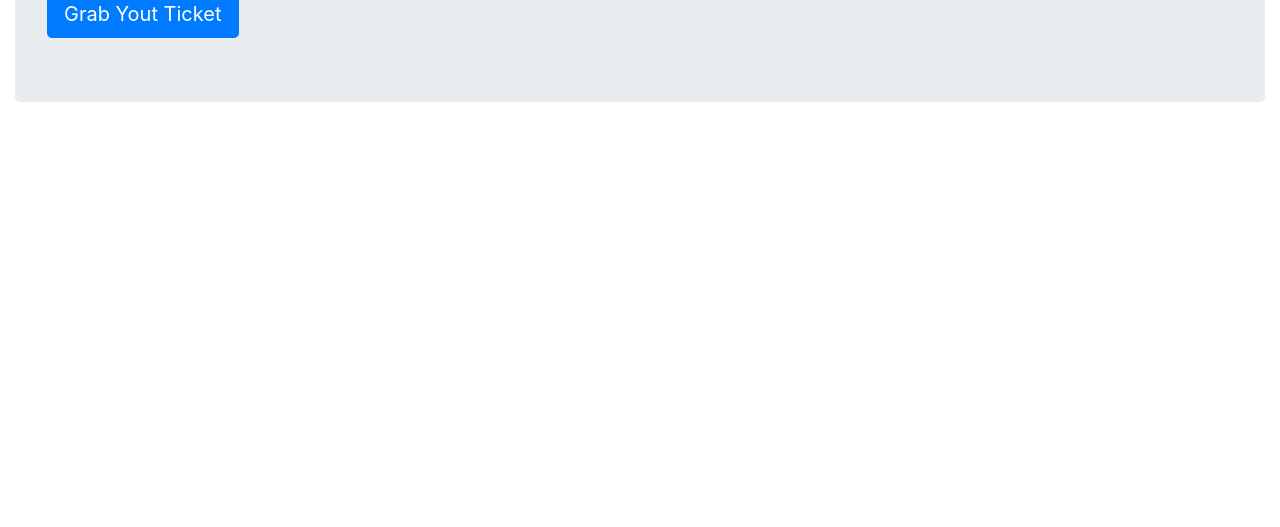
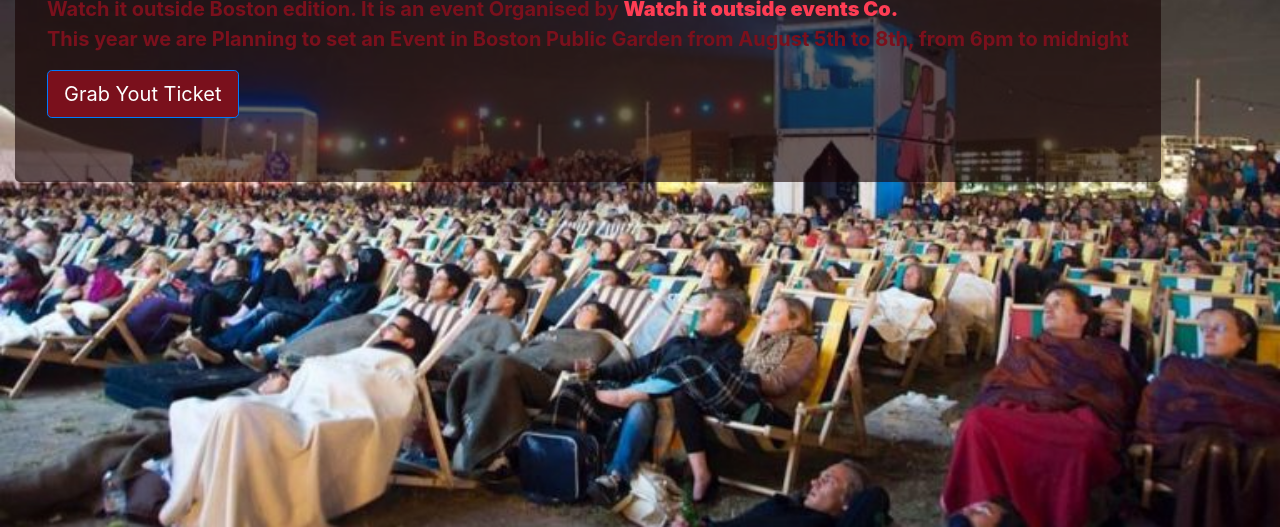
Before and after one commit to 20minhajj/WatchItOutSide, a plain HTML site: page index.html in a window 1280 px wide. Shown: the part 273-800 px from the top of the page. Drawn offline with nearby package versions, Linux system fonts and the light colour scheme; a web font is replaced by a local one.

Commit message:
Setting postion and background color of jumbotron

```diff
--- a/style.css
+++ b/style.css
@@ -32,8 +32,34 @@ body {
 
 /* NAVIGATION-END */
 
-  /* slider */
+/* Landing */
 
-  .carousel-item{
+.container-fluid {
   height: 100vh;
+  background-image: url("./images/pic5.jpg");
+  background-repeat: no-repeat;
+  background-size: cover;
+  background-position: center;
 }
+.jumbotron {
+  position: absolute;
+  top: 10%;
+  background: rgba(20, 0, 0, 0.6) !important;
+}
+.lead {
+  color: #7a101c;
+  font-weight: 700;
+}
+.display-1 {
+  font-family: "Piedra", cursive;
+  color: #ff3d54;
+}
+.btn-primary {
+  background-color: #7a101c;
+}
+.btn-primary:hover {
+  background-color: #ff3d54;
+}
+b {
+  color: #ff3d54;
+}
```
Lines whose indentation alone changed are shown as unchanged.
